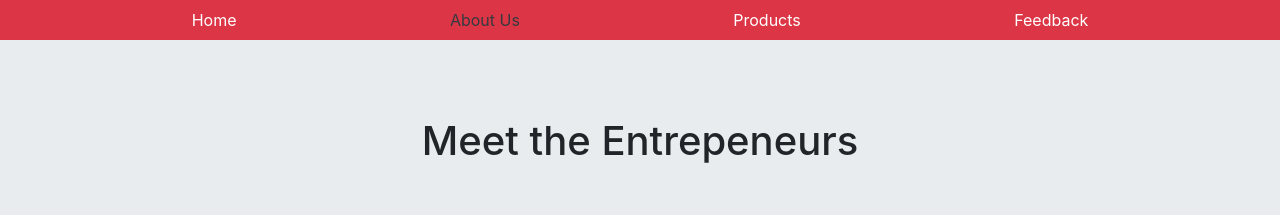
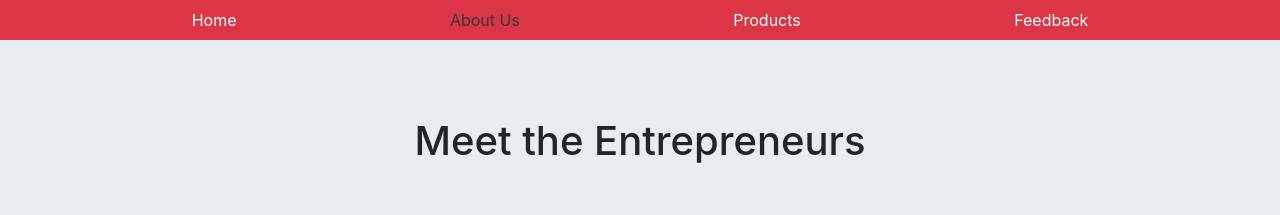
Before and after one commit to jahaha03/issue, a plain HTML site: page AboutUs.html in a window 1280 px wide. Shown: the top 215 px of the page. Drawn offline with Linux system fonts and the light colour scheme.

Commit message:
Now Final

```diff
--- a/AboutUs.html
+++ b/AboutUs.html
@@ -21,7 +21,7 @@
     </header>
     <div class="jumbotron us-jumbo">
       <div class="container">
-        <h1 class="us-title">Meet the Entrepeneurs</h1>
+        <h1 class="us-title">Meet the Entrepreneurs</h1>
       </div>
     </div>
     <div class="container">
```
